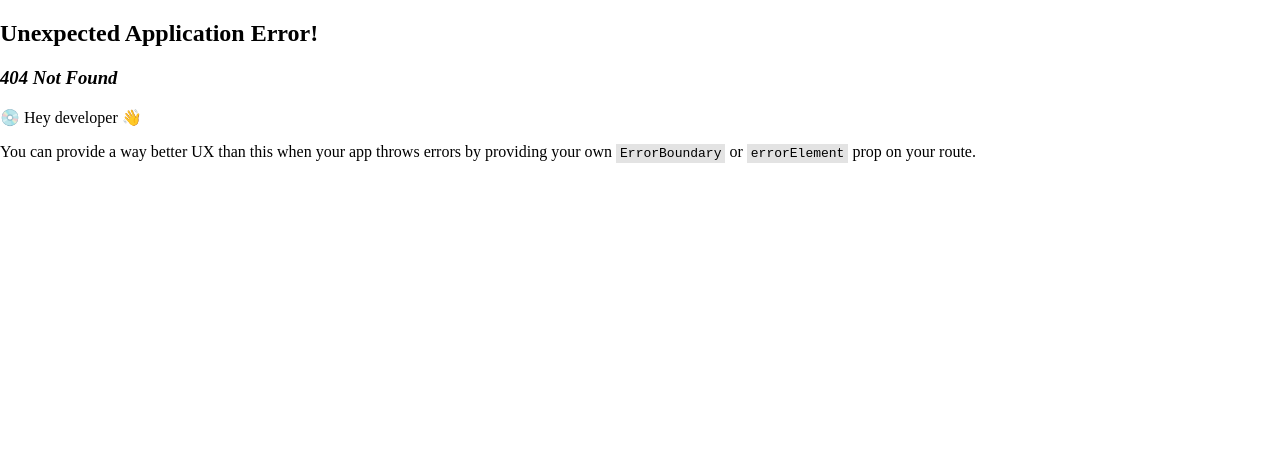
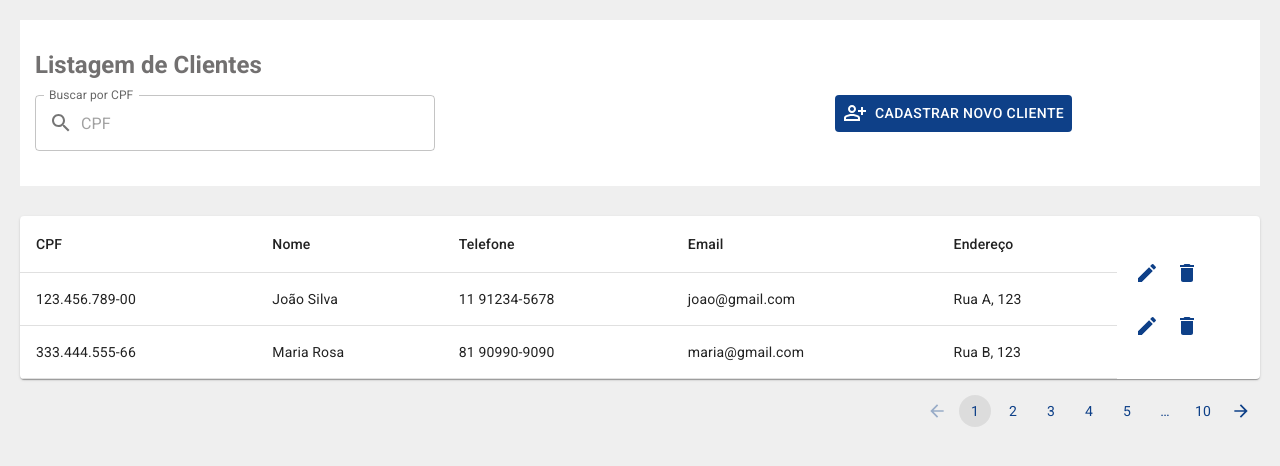
Before and after one commit to SQUAD-42-Accenture/front-end, a React (Vite) app in the folder servpro/: page /listarcliente in a window 1280 px wide. Before the commit this address had no page. Shown: the top 466 px of the page. Built offline with nearby package versions, Linux system fonts and the light colour scheme.

Commit message:
alteracoes iniciais
instalação mui, rota para listagem-clientes, inicio da criacao tela listagem

```diff
--- a/servpro/package.json
+++ b/servpro/package.json
@@ -10,6 +10,10 @@
     "preview": "vite preview"
   },
   "dependencies": {
+    "@emotion/react": "^11.13.3",
+    "@emotion/styled": "^11.13.0",
+    "@mui/icons-material": "^6.1.1",
+    "@mui/material": "^6.1.1",
     "antd": "^5.21.1",
     "react": "^18.3.1",
     "react-dom": "^18.3.1",
--- a/servpro/src/main.jsx
+++ b/servpro/src/main.jsx
@@ -3,6 +3,7 @@ import ReactDOM from 'react-dom/client';
 import { createBrowserRouter, RouterProvider } from 'react-router-dom';
 import Login from './pages/Login/Login';
 import Menu from './components/Menu/Sidebar';
+import ListarCliente from './pages/Listagem Clientes/ListarCliente';
 
 const router = createBrowserRouter([
   {
@@ -13,6 +14,10 @@ const router = createBrowserRouter([
     path: '/menu',
     element: <Menu />,
   },
+  {
+    path: '/listarcliente',
+    element: <ListarCliente />,
+  },
 ]);
 
 ReactDOM.createRoot(document.getElementById('root')).render(
--- /dev/null
+++ b/servpro/src/pages/Listagem Clientes/ListarCliente.jsx
@@ -0,0 +1,117 @@
+import React, { useState } from 'react';
+import '../Listagem Clientes/style.css';
+
+import {
+  TextField, Table, TableBody, TableCell, TableContainer, TableHead, TableRow, Paper,
+  Pagination, PaginationItem, Stack, IconButton, InputAdornment, Box, Button
+} from '@mui/material';
+
+import ArrowBackIcon from '@mui/icons-material/ArrowBack';
+import ArrowForwardIcon from '@mui/icons-material/ArrowForward';
+import DeleteIcon from '@mui/icons-material/Delete';
+import EditIcon from '@mui/icons-material/Edit';
+import SearchIcon from '@mui/icons-material/Search';
+import PersonAddAltOutlinedIcon from '@mui/icons-material/PersonAddAltOutlined';
+
+const clienteTeste = [
+  { cpf: '123.456.789-00',
+    nome: 'João Silva',
+    telefone: '11 91234-5678',
+    email: 'joao@gmail.com',
+    endereco: 'Rua A, 123' },
+
+    { cpf: '333.444.555-66',
+        nome: 'Maria Rosa',
+        telefone: '81 90990-9090',
+        email: 'maria@gmail.com',
+        endereco: 'Rua B, 123' },
+];
+
+const ListarCliente = () => {
+  const [pesquisa, setSearch] = useState('');
+
+  const filtrarClientes = clienteTeste.filter(cliente =>
+    cliente.cpf.includes(pesquisa)
+  );
+
+  return (
+    <div id='body-listagem' style={{ padding: 20 }}>
+      <div id='body-busca'>
+      <h1 id='titulo'>Listagem de Clientes</h1>
+
+      <TextField className='buscar'
+        label="Buscar por CPF"
+        placeholder="CPF"
+        variant="outlined"
+        fullWidth
+        value={pesquisa}
+        onChange={(e) => setSearch(e.target.value)}
+        style={{ marginBottom: 20, maxWidth: '400px', width: '100%'}}
+        slotProps={{
+          input: {
+            startAdornment: (
+              <InputAdornment position="start">
+                <SearchIcon />
+              </InputAdornment>
+            ),
+          },
+        }}
+      />
+      <Button id='cadastro' sx={{
+          backgroundColor: '#0E4088',
+          color: '#ffff',
+          '&:hover': {
+            backgroundColor: '#c3aed2;',
+          },
+        }}>
+        <PersonAddAltOutlinedIcon sx={{ marginRight: 1 }}/> Cadastrar Novo Cliente
+      </Button>
+      </div>
+      <TableContainer component={Paper}>
+        <Table>
+          <TableHead>
+            <TableRow>
+              <TableCell>CPF</TableCell>
+              <TableCell>Nome</TableCell>
+              <TableCell>Telefone</TableCell>
+              <TableCell>Email</TableCell>
+              <TableCell>Endereço</TableCell>
+            </TableRow>
+          </TableHead>
+          <TableBody>
+            {filtrarClientes.map((cliente, index) => (
+              <TableRow key={index}>
+                <TableCell>{cliente.cpf}</TableCell>
+                <TableCell>{cliente.nome}</TableCell>
+                <TableCell>{cliente.telefone}</TableCell>
+                <TableCell>{cliente.email}</TableCell>
+                <TableCell>{cliente.endereco}</TableCell>
+                <IconButton className='icon' aria-label="editar">
+                    <EditIcon />
+                </IconButton>
+                <IconButton className='icon' aria-label="delete">
+                    <DeleteIcon />
+                </IconButton>
+              </TableRow>
+            ))}
+          </TableBody>
+        </Table>
+      </TableContainer>
+      <Box display="flex" justifyContent="flex-end" marginTop={2}>
+        <Stack spacing={2}>
+          <Pagination className='paginacao'
+            count={10}
+            renderItem={(item) => (
+              <PaginationItem
+                slots={{ previous: ArrowBackIcon, next: ArrowForwardIcon }}
+                {...item}
+              />
+            )}
+          />
+        </Stack>
+      </Box>
+    </div>
+  );
+};
+
+export default ListarCliente;
--- /dev/null
+++ b/servpro/src/pages/Listagem Clientes/style.css
@@ -0,0 +1,32 @@
+@import url('https://fonts.googleapis.com/css2?family=Roboto:wght@400;500;700&display=swap');
+
+#body-listagem{
+    height: 100vh;
+    background-color: #efefef;
+}
+
+/* ajustar body-busca!! */
+#body-busca{
+    background-color: #ffff;
+    padding: 15px;
+    margin-bottom: 30px;
+}
+
+#cadastro{
+    margin-left: 400px;
+}
+
+#titulo{
+    font-family: 'Roboto', sans-serif;
+    color: #727070;
+    font-size: 1.5em;
+}
+
+.MuiIconButton-root.icon{
+    color: #0E4088;
+}
+
+.MuiPagination-root.paginacao
+.MuiPaginationItem-root {
+    color: #0E4088;
+}
```
Also changed, not shown: 1 other file (tests, documents, lock files or other folders).
